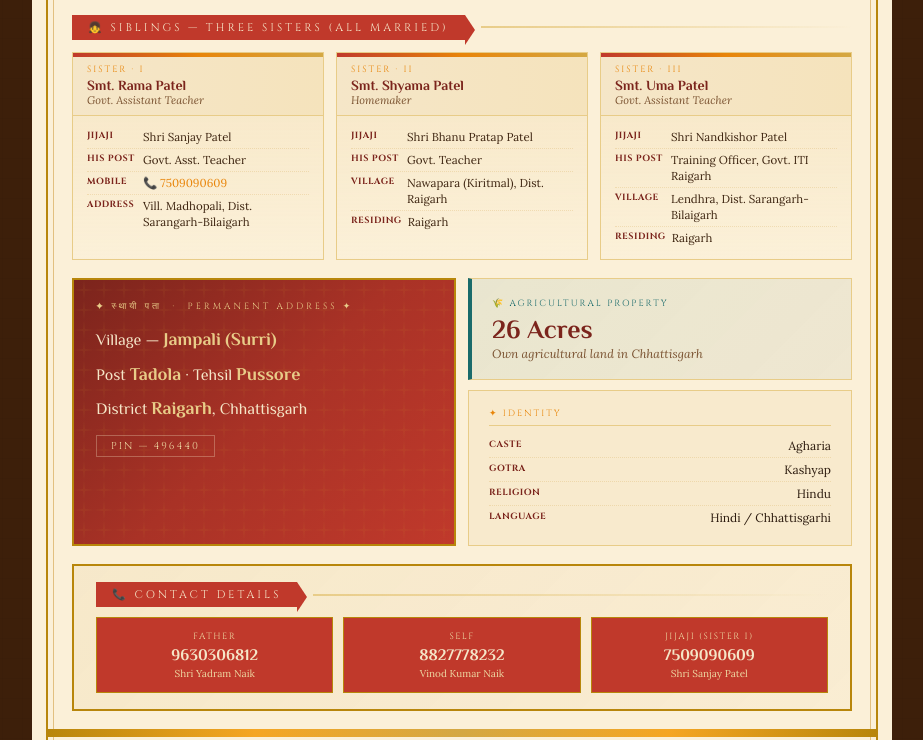
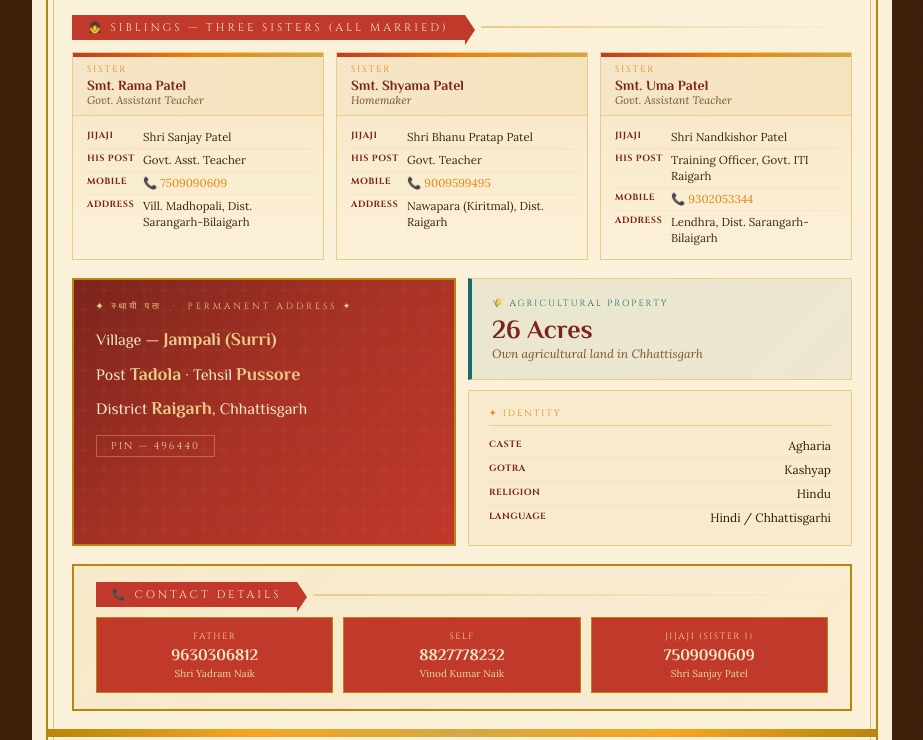
Before and after one commit to AyushSoni14/Vinod_sir, a plain HTML site: page index.html in a window 1280 px wide. Shown: the part 1425-2165 px from the top of the page, without its empty margins (178-1101 px from the left). Drawn offline with Linux system fonts and the light colour scheme.

Commit message:
Update index.html

```diff
--- a/index.html
+++ b/index.html
@@ -626,7 +626,7 @@ body {
           </svg>
         </div>
         <div class="photo-box">
-          <img src="v.jpeg" alt="Vinod Kumar Naik"
+          <img src="vinod.jpeg" alt="Vinod Kumar Naik"
             onerror="this.style.display='none'; this.nextElementSibling.style.display='flex';">
           <div class="photo-box-placeholder" style="display:none;">
             <span style="font-size:36px;">🙏</span>
@@ -637,7 +637,7 @@ body {
       <div class="photo-name-plate"><span>Vinod Kumar Naik</span></div>
 
       <!-- Quick vitals -->
-      <div class="quick-vitals">
+      <!-- <div class="quick-vitals">
         <div class="qv-title">✦ At a Glance ✦</div>
         <div class="qv-row"><span class="qv-k">DOB</span><span class="qv-v">17 Mar 1993</span></div>
         <div class="qv-row"><span class="qv-k">Blood</span><span class="qv-v">O Positive</span></div>
@@ -646,7 +646,7 @@ body {
         <div class="qv-row"><span class="qv-k">Rashi</span><span class="qv-v">Vrishabh ♉</span></div>
         <div class="qv-row"><span class="qv-k">Gotra</span><span class="qv-v">Kashyap</span></div>
         <div class="qv-row"><span class="qv-k">Caste</span><span class="qv-v">Agharia</span></div>
-      </div>
+      </div> -->
     </div>
 
     <div class="info-col">
@@ -731,7 +731,7 @@ body {
     <div class="sisters-grid">
       <div class="sister-card">
         <div class="sister-header">
-          <div class="sister-num">SISTER · I</div>
+          <div class="sister-num">SISTER</div>
           <div class="sister-name">Smt. Rama Patel</div>
           <div class="sister-prof">Govt. Assistant Teacher</div>
         </div>
@@ -744,28 +744,30 @@ body {
       </div>
       <div class="sister-card">
         <div class="sister-header">
-          <div class="sister-num">SISTER · II</div>
+          <div class="sister-num">SISTER</div>
           <div class="sister-name">Smt. Shyama Patel</div>
           <div class="sister-prof">Homemaker</div>
         </div>
         <div class="sister-body">
           <div class="srow"><span class="sk">Jijaji</span><span class="sv">Shri Bhanu Pratap Patel</span></div>
           <div class="srow"><span class="sk">His Post</span><span class="sv">Govt. Teacher</span></div>
-          <div class="srow"><span class="sk">Village</span><span class="sv">Nawapara (Kiritmal), Dist. Raigarh</span></div>
-          <div class="srow"><span class="sk">Residing</span><span class="sv">Raigarh</span></div>
+          <div class="srow"><span class="sk">Mobile</span><span class="sv"><a href="tel:+917509090609">📞 9009599495</a></span></div>
+          <div class="srow"><span class="sk">Address</span><span class="sv">Nawapara (Kiritmal), Dist. Raigarh</span></div>
+          <!-- <div class="srow"><span class="sk">Residing</span><span class="sv">Raigarh</span></div> -->
         </div>
       </div>
       <div class="sister-card">
         <div class="sister-header">
-          <div class="sister-num">SISTER · III</div>
+          <div class="sister-num">SISTER</div>
           <div class="sister-name">Smt. Uma Patel</div>
           <div class="sister-prof">Govt. Assistant Teacher</div>
         </div>
         <div class="sister-body">
           <div class="srow"><span class="sk">Jijaji</span><span class="sv">Shri Nandkishor Patel</span></div>
           <div class="srow"><span class="sk">His Post</span><span class="sv">Training Officer, Govt. ITI Raigarh</span></div>
-          <div class="srow"><span class="sk">Village</span><span class="sv">Lendhra, Dist. Sarangarh-Bilaigarh</span></div>
-          <div class="srow"><span class="sk">Residing</span><span class="sv">Raigarh</span></div>
+          <div class="srow"><span class="sk">Mobile</span><span class="sv"><a href="tel:+917509090609">📞 9302053344</a></span></div>
+          <div class="srow"><span class="sk">Address</span><span class="sv">Lendhra, Dist. Sarangarh-Bilaigarh</span></div>
+          <!-- <div class="srow"><span class="sk">Residing</span><span class="sv">Raigarh</span></div> -->
         </div>
       </div>
     </div>
@@ -897,11 +899,11 @@ body {
   <div class="blockprint gold-band"></div>
 
 
-  <div class="blockprint gold-band"></div>
+  <!-- <div class="blockprint gold-band"></div>
   <div class="blockprint">
     <div class="blockprint-inner"><span class="bp-motif">✿ ❖ ✿ ❖ ✿ ❖ ✿ ❖ ✿ ❖ ✿ ❖ ✿ ❖ ✿ ❖ ✿ ❖ ✿ ❖ ✿ ❖ ✿ ❖ ✿ ❖ ✿ ❖ ✿ ❖ ✿ ❖ ✿ ❖ ✿ ❖ ✿ ❖ ✿</span></div>
   </div>
-  <div class="blockprint gold-band"></div>
+  <div class="blockprint gold-band"></div> -->
 
 </div><!-- /border-wrap -->
 </div><!-- /page -->
```
